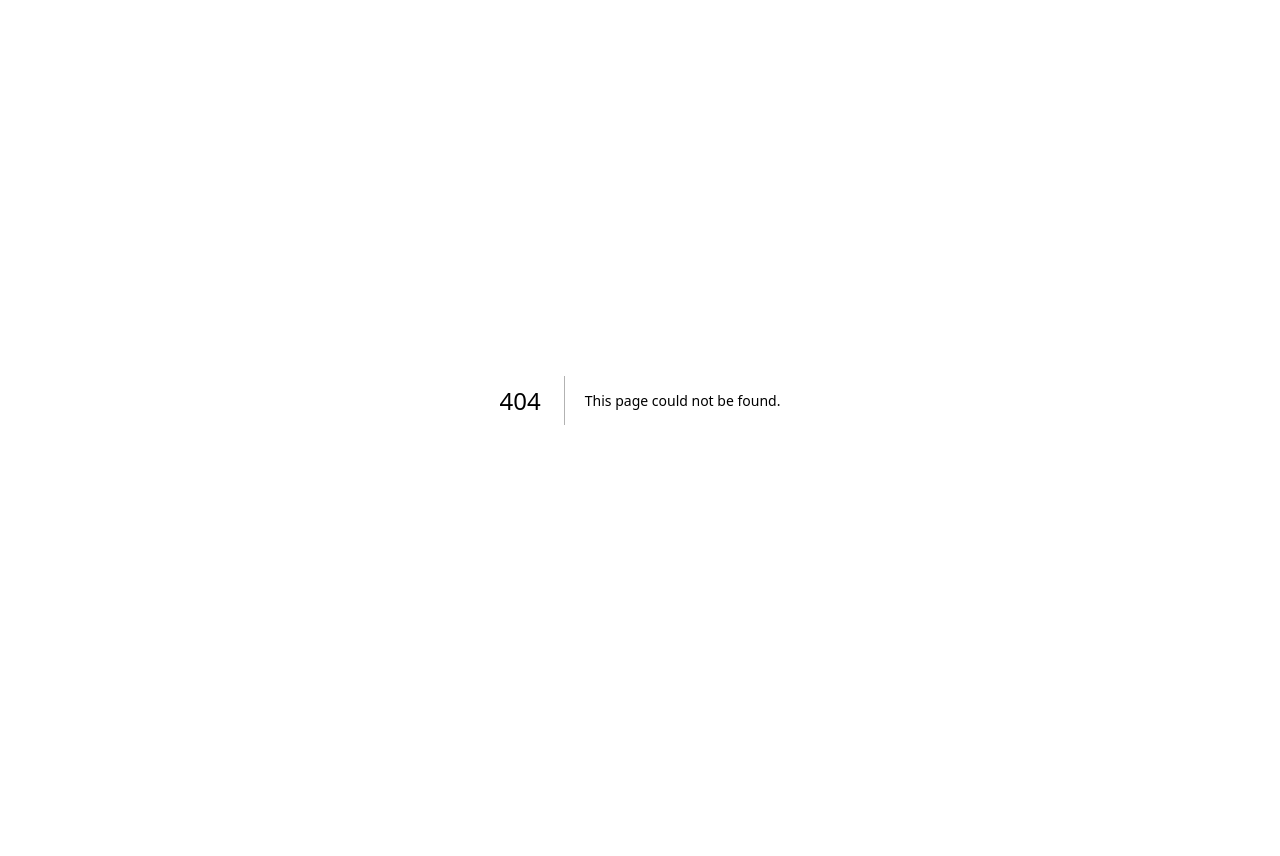
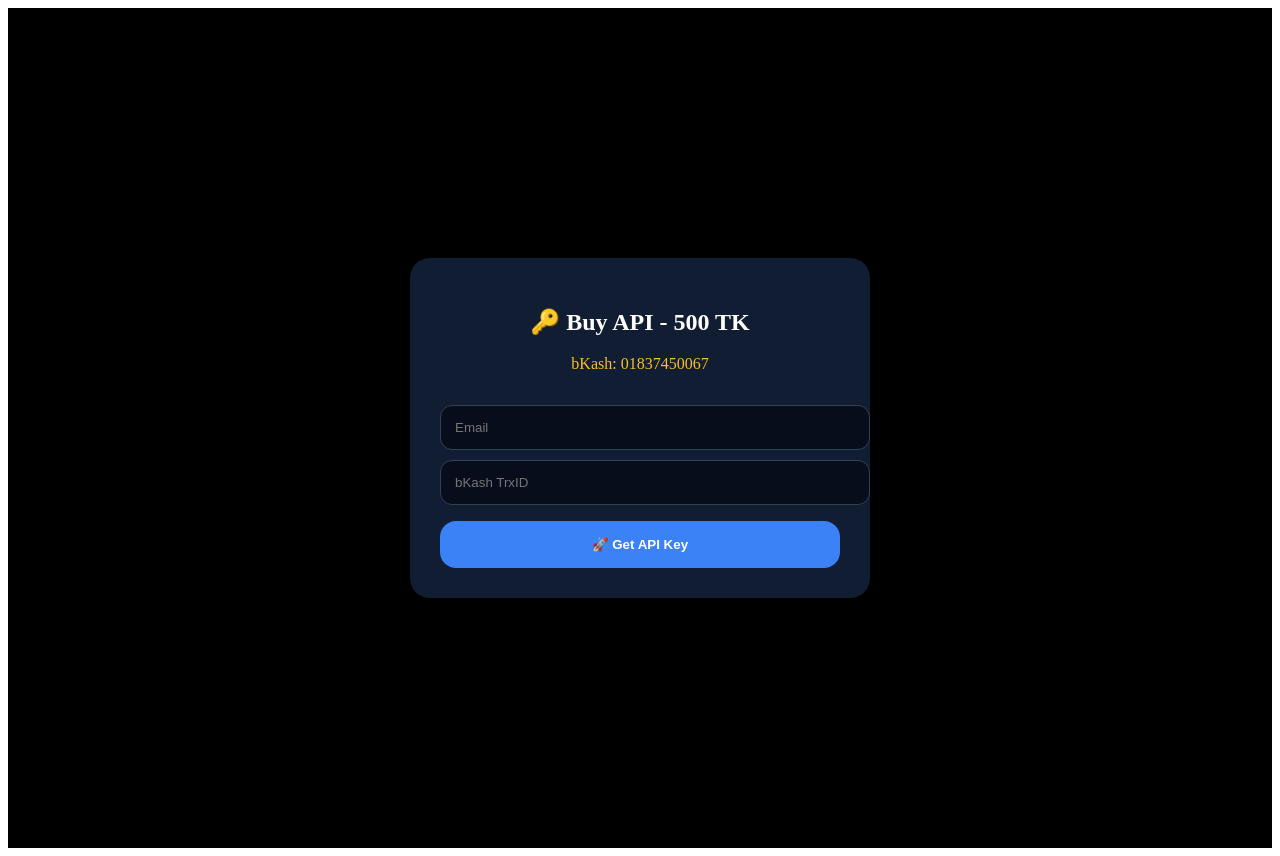
Before and after one commit to mdr759664-tech/ultra-top-up-bd-api, a Next.js app: page /buy-api in a window 1280 px wide. Before the commit this address had no page. Before the commit the page ends 800 px from the top, so only its background shows below. Built offline with nearby package versions, Linux system fonts and the light colour scheme.

Commit message:
Add BuyAPI component for purchasing API keys

```diff
--- /dev/null
+++ b/pages/buy-api.js
@@ -0,0 +1,12 @@
+import { useState } from 'react';
+export default function BuyAPI(){
+  const [email,setEmail]=useState(''); const [trx,setTrx]=useState(''); const [status,setStatus]=useState(''); const [loading,setLoading]=useState(false);
+  const handleBuy=async()=>{
+    if(!email||!trx) return alert('Email+TrxID দাও!'); setLoading(true); setStatus('⏳ Checking 500 TK...');
+    try{
+      const r=await fetch('/api/buy-api',{method:'POST',headers:{'Content-Type':'application/json'},body:JSON.stringify({email,trxId:trx})});
+      const d=await r.json(); if(d.success) setStatus(`✅ Success!\n🔑 API Key: ${d.apiKey}\nHeader: x-api-key: ${d.apiKey}`); else setStatus(`❌ ${d.error}`);
+    }catch(e){setStatus('❌ Error');} setLoading(false);
+  };
+  return(<div style={{background:'#000',minHeight:'100vh',display:'flex',alignItems:'center',justifyContent:'center',padding:'20px'}}><div style={{background:'#111d33',padding:'30px',borderRadius:'20px',maxWidth:'400px',width:'100%'}}><h2 style={{color:'white',textAlign:'center'}}>🔑 Buy API - 500 TK</h2><p style={{color:'#fbbf24',textAlign:'center'}}>bKash: 01837450067</p><input value={email} onChange={e=>setEmail(e.target.value)} placeholder="Email" style={{width:'100%',padding:'14px',marginTop:'16px',borderRadius:'12px',background:'#070d1a',border:'1px solid #334155',color:'white'}}/><input value={trx} onChange={e=>setTrx(e.target.value)} placeholder="bKash TrxID" style={{width:'100%',padding:'14px',marginTop:'10px',borderRadius:'12px',background:'#070d1a',border:'1px solid #334155',color:'white'}}/><button onClick={handleBuy} disabled={loading} style={{width:'100%',marginTop:'16px',padding:'16px',borderRadius:'16px',background:'#3b82f6',color:'white',fontWeight:'800',border:'none'}}>{loading?'Checking...':'🚀 Get API Key'}</button>{status&&<p style={{color:'white',marginTop:'16px',background:'#070d1a',padding:'12px',borderRadius:'10px',whiteSpace:'pre-wrap'}}>{status}</p>}</div></div>);
+}
```
